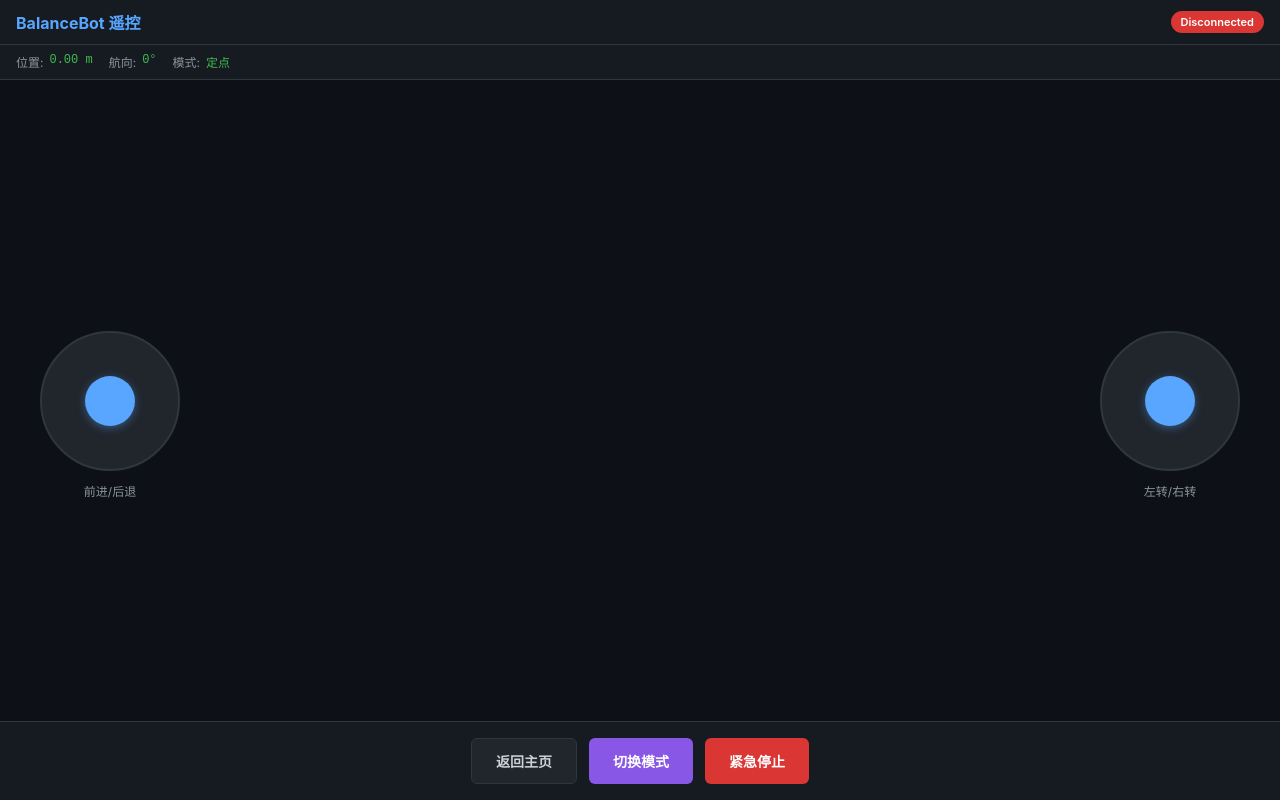
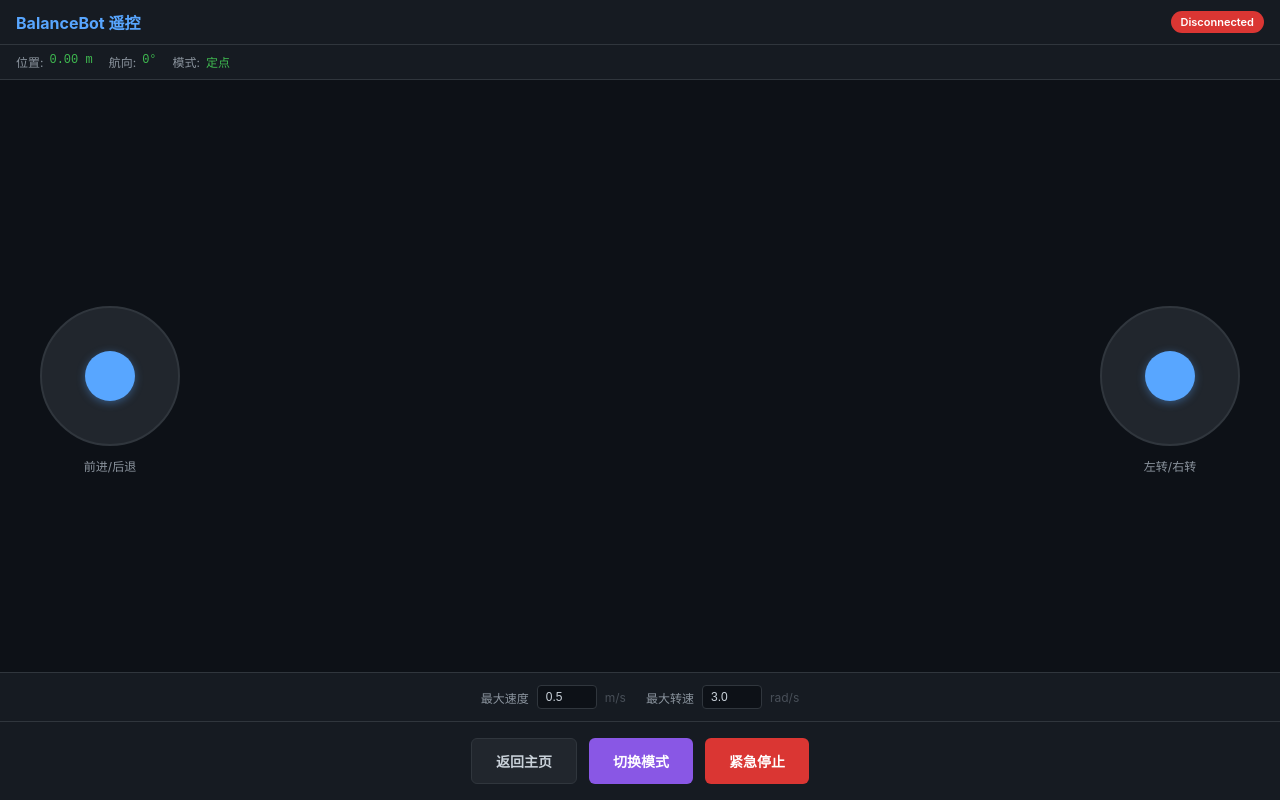
Before and after one commit to jxwr/wheelsbot, a plain HTML site: page data/control.html in a window 1280 px wide. Drawn offline with Linux system fonts and the light colour scheme.

Commit message:
feat(control.html): add adjustable max velocity parameters
Add parameter inputs for max linear velocity (0.1-2.0 m/s) and max
yaw rate (0.5-6.0 rad/s) to the remote control page.

Co-Authored-By: Claude Opus 4.6 <noreply@anthropic.com>

```diff
--- a/data/control.html
+++ b/data/control.html
@@ -82,6 +82,36 @@ body {
   color: #8b949e;
   text-align: center;
   white-space: nowrap;
+}
+.params {
+  background: #161b22;
+  padding: 12px 16px;
+  border-top: 1px solid #30363d;
+  display: flex;
+  gap: 20px;
+  justify-content: center;
+  align-items: center;
+  font-size: 12px;
+}
+.param-item {
+  display: flex;
+  align-items: center;
+  gap: 8px;
+}
+.param-item label {
+  color: #8b949e;
+}
+.param-item input {
+  width: 60px;
+  background: #0d1117;
+  border: 1px solid #30363d;
+  color: #c9d1d9;
+  padding: 4px 8px;
+  border-radius: 4px;
+  font-size: 12px;
+}
+.param-item span {
+  color: #484f58;
 }
 .controls {
   background: #161b22;
@@ -173,6 +203,19 @@ body {
   <div class="joystick" id="right-joystick">
     <div class="joystick-knob"></div>
     <div class="joystick-label">左转/右转</div>
+  </div>
+</div>
+
+<div class="params">
+  <div class="param-item">
+    <label>最大速度</label>
+    <input type="number" id="max-linear-vel" value="0.5" min="0.1" max="2.0" step="0.1">
+    <span>m/s</span>
+  </div>
+  <div class="param-item">
+    <label>最大转速</label>
+    <input type="number" id="max-yaw-rate" value="3.0" min="0.5" max="6.0" step="0.5">
+    <span>rad/s</span>
   </div>
 </div>
 
@@ -344,6 +387,9 @@ function setupJoystick(element, state, isLeft) {
 
 // Send joystick commands to robot
 let lastCmdTime = 0;
+let maxLinearVel = 0.5;  // m/s
+let maxYawRate = 3.0;    // rad/s
+
 function sendJoystickCommands() {
   if (!ws || ws.readyState !== WebSocket.OPEN) return;
 
@@ -354,18 +400,33 @@ function sendJoystickCommands() {
 
   if (eStopped) return;
 
-  // Left joystick Y: target position rate (forward/back)
+  // Left joystick Y: target linear velocity (forward/back)
   // Invert Y because screen Y is down
-  const linearCmd = -leftJoy.y * 0.5;  // 0.5 m/s max
+  const linearCmd = -leftJoy.y * maxLinearVel;
 
   // Right joystick X: target yaw rate (rotation)
-  const yawCmd = rightJoy.x * 3.0;  // 3 rad/s max
+  const yawCmd = rightJoy.x * maxYawRate;
 
   // Send commands
-  // Linear velocity sets position target rate
   sendCommand('set_target', 'linear_vel', linearCmd);
   sendCommand('set_target', 'yaw_rate', yawCmd);
 }
+
+// Update max velocities from input fields
+function updateMaxVelocities() {
+  const linearEl = document.getElementById('max-linear-vel');
+  const yawEl = document.getElementById('max-yaw-rate');
+  if (linearEl) maxLinearVel = parseFloat(linearEl.value) || 0.5;
+  if (yawEl) maxYawRate = parseFloat(yawEl.value) || 3.0;
+}
+
+// Add event listeners for parameter inputs
+document.addEventListener('DOMContentLoaded', function() {
+  const linearEl = document.getElementById('max-linear-vel');
+  const yawEl = document.getElementById('max-yaw-rate');
+  if (linearEl) linearEl.addEventListener('change', updateMaxVelocities);
+  if (yawEl) yawEl.addEventListener('change', updateMaxVelocities);
+});
 
 // Initialize
 connect();
```
